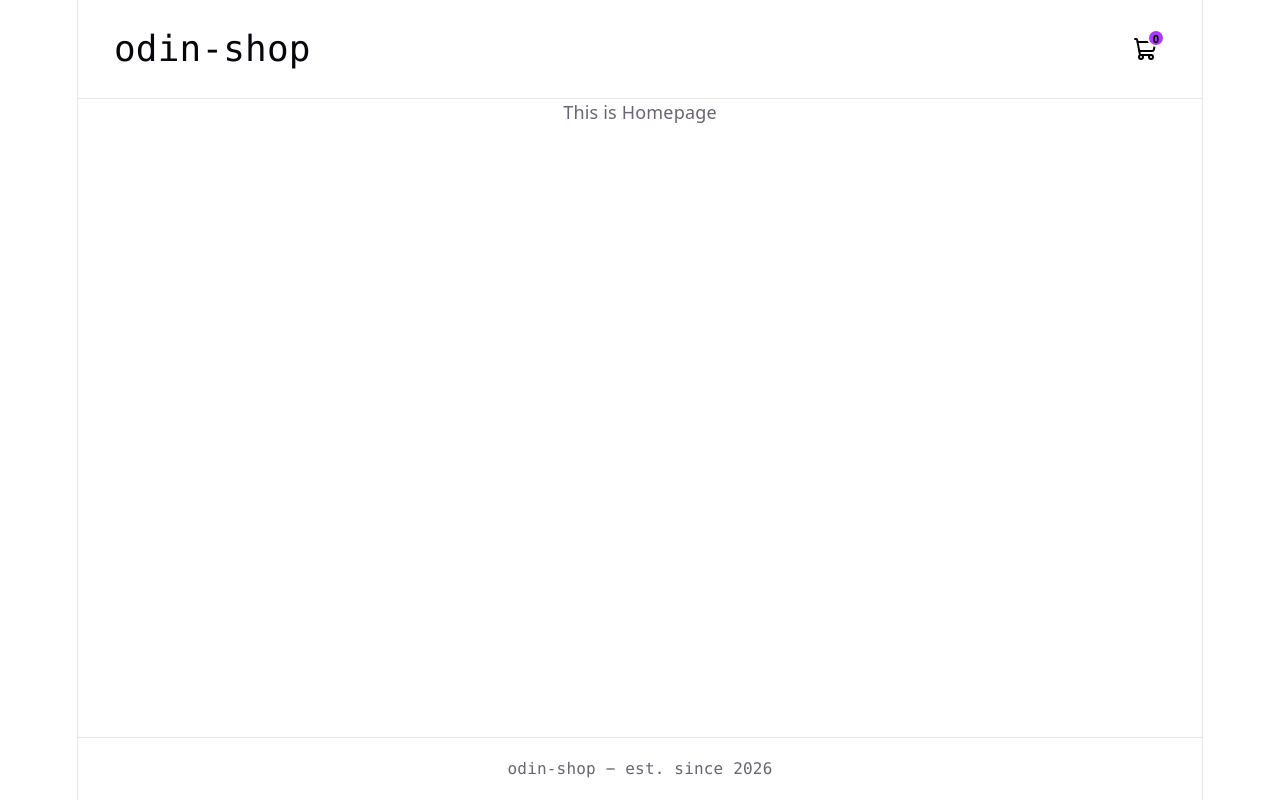
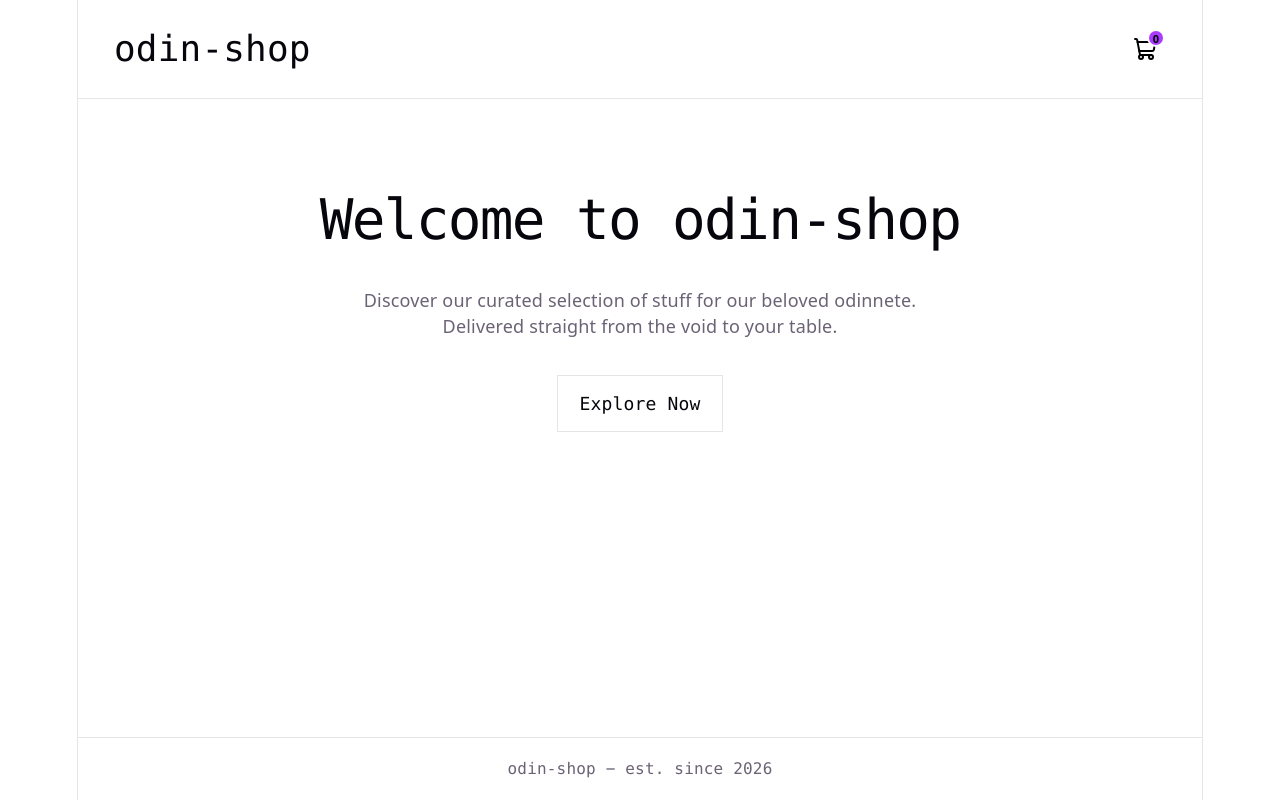
Before and after one commit to nannnmuzaki/odin-shopping-cart, a React (Vite) app: page / in a window 1280 px wide. Built offline with nearby package versions, Linux system fonts and the light colour scheme.

Commit message:
add Homepage

```diff
--- a/src/components/Header/CartBtn/CartBtn.module.css
+++ b/src/components/Header/CartBtn/CartBtn.module.css
@@ -14,7 +14,7 @@
 
 .cartBtn:hover {
   cursor: pointer;
-  background-color: var(--accent-bg);
+  background-color: var(--border);
 }
 
 .cartIconWrapper {
--- a/src/components/Header/Header.jsx
+++ b/src/components/Header/Header.jsx
@@ -5,7 +5,9 @@ import classes from "./Header.module.css";
 export function Header() {
   return (
     <header className={classes.header}>
-      <Link className={classes.odinShopLink}>odin-shop</Link>
+      <Link to="/" className={classes.odinShopLink}>
+        odin-shop
+      </Link>
       <CartBtn />
     </header>
   );
--- a/src/pages/HomePage.jsx
+++ b/src/pages/HomePage.jsx
@@ -1,7 +1,19 @@
+import { Link } from "react-router";
+import classes from "./HomePage.module.css";
+
 export function HomePage() {
   return (
     <>
-      <p>This is Homepage</p>
+      <section className={classes.homePage}>
+        <h1>Welcome to odin-shop</h1>
+        <p>
+          Discover our curated selection of stuff for our beloved odinnete. <br />
+          Delivered straight from the void to your table.
+        </p>
+        <Link to="/store" className={classes.cta}>
+          Explore Now
+        </Link>
+      </section>
     </>
   );
 }
--- /dev/null
+++ b/src/pages/HomePage.module.css
@@ -0,0 +1,26 @@
+.homePage {
+  display: flex;
+  flex-direction: column;
+  justify-content: center;
+  align-items: center;
+}
+
+.homePage > h1 {
+  font-family: var(--mono);
+  margin-bottom: 3rem;
+  margin-top: 6rem;
+}
+
+.cta {
+  font-family: var(--mono);
+  color: var(--text-h);
+  text-decoration: none;
+  background-color: var(--bg);
+  border: 1px solid var(--border);
+  padding: 0.8rem 1.2rem;
+  margin-top: 2rem;
+}
+
+.cta:hover {
+  background-color: var(--border);
+}
```
